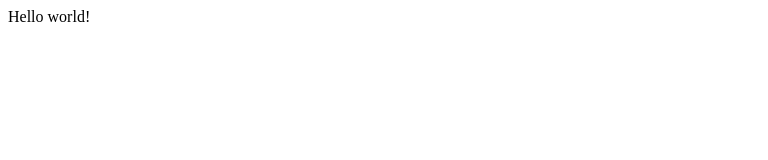
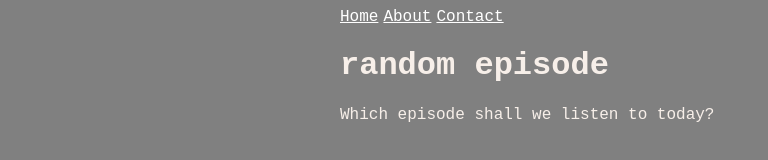
Before and after one commit to thr0n/random-episode-frontend, a Gatsby site: page / in a window 1280 px wide. Shown: the whole page, without its empty margins (0-768 px from the left). Built offline with nearby package versions, Linux system fonts and the light colour scheme; Gatsby itself is replaced by a stand-in of ours.

Commit message:
read page title using graphql, add basic styling

```diff
--- /dev/null
+++ b/gatsby-browser.js
@@ -0,0 +1 @@
+import "./src/styles/global.css"
--- a/gatsby-config.js
+++ b/gatsby-config.js
@@ -1,10 +1,7 @@
-/**
- * Configure your Gatsby site with this file.
- *
- * See: https://www.gatsbyjs.org/docs/gatsby-config/
- */
-
 module.exports = {
-  /* Your site config here */
-  plugins: []
+  siteMetadata: {
+    title: `random episode`,
+  },
+  plugins: [
+  ],
 }
--- /dev/null
+++ b/src/components/container.js
@@ -0,0 +1,6 @@
+import React from "react"
+import containerStyles from "./container.module.css"
+
+export default ({ children }) => (
+    <div className={containerStyles.container}>{children}</div>
+)
--- /dev/null
+++ b/src/components/container.module.css
@@ -0,0 +1,5 @@
+.container {
+  margin-left: auto;
+  margin-right: auto;
+  max-width: 600px;
+}
--- /dev/null
+++ b/src/components/header.js
@@ -0,0 +1,24 @@
+import React from "react"
+import { useStaticQuery, graphql } from "gatsby"
+import Navigation from "./navigation"
+import Container from "./container"
+
+export default () => {
+    const data = useStaticQuery(
+        graphql`
+          query {
+            site {
+              siteMetadata {
+                title
+              }
+            }
+          }
+        `
+    )
+    return <Container>
+        <div>
+            <Navigation />
+            <h1>{data.site.siteMetadata.title}</h1>
+        </div>
+    </Container>
+}
--- /dev/null
+++ b/src/components/navigation.js
@@ -0,0 +1,14 @@
+import React from "react"
+import { Link } from "gatsby"
+
+export default props => <div style={{ display: 'flex' }}>
+    <div className="margin-right">
+        <Link to="/">Home</Link>
+    </div>
+    <div className="margin-right">
+        <Link to="/about">About</Link>
+    </div>
+    <div>
+        <Link to="/contact">Contact</Link>
+    </div>
+</div>
--- a/src/pages/index.js
+++ b/src/pages/index.js
@@ -1,3 +1,11 @@
 import React from "react"
+import Header from "../components/header"
+import Container from "../components/container"
 
-export default () => <div>Hello world!</div>
+export default () =>
+    <div>
+        <Container>
+            <Header />
+            <p>Which episode shall we listen to today?</p>
+        </Container>
+    </div>
--- /dev/null
+++ b/src/styles/global.css
@@ -0,0 +1,14 @@
+html {
+    color: #F7EFE9;
+    background-color: grey;
+    font-family: 'Courier New', Courier, monospace;
+  }
+
+a {
+  text-decoration: underline;
+  color: white;
+}
+
+.margin-right {
+  margin-right: 5px;
+}
```
Also changed, not shown: src/pages/about.js (added, +12 -0 lines), src/pages/contact.js (added, +9 -0 lines).
